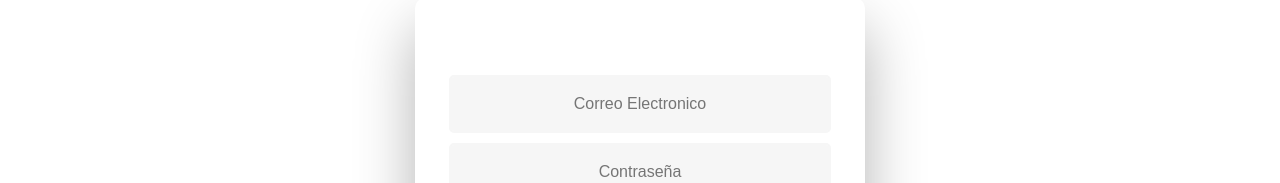
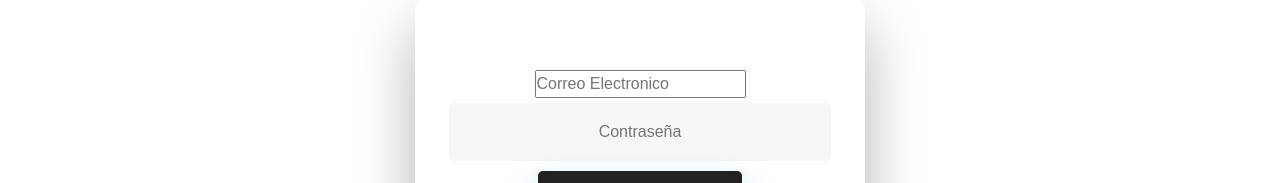
Before and after one commit to rodrigo-sys/AppAutodiagnostico, a Vue app in the folder Front-End/: page /login in a window 1280 px wide. Shown: the part 137-320 px from the top of the page. Built offline with nearby package versions, Linux system fonts and the light colour scheme.

Commit message:
Login required y minlenght

```diff
--- a/Front-End/src/components/Login.vue
+++ b/Front-End/src/components/Login.vue
@@ -13,11 +13,12 @@
                 <br /><br /><br />
                 <form>
                     <input
-                        type="text"
+                        type="email"
                         id="login"
                         class="fadeIn second"
                         name="login"
                         placeholder="Correo Electronico"
+                        required
                     />
                     <input
                         type="password"
@@ -25,7 +26,10 @@
                         class="fadeIn third"
                         name="password"
                         placeholder="Contraseña"
+                        required
+                        minlength="8"
                     />
+                <abbr title="Este campo es obligatorio" aria-label="required"></abbr>
                     <input
                         type="submit"
                         class="fadeIn fourth"
@@ -63,7 +67,9 @@ export default {
     },
     methods: {
         signIn: function () {
+            <button></button>
             this.$router.push("/home");
+
 
             // Codigo para logearse
         },
```
